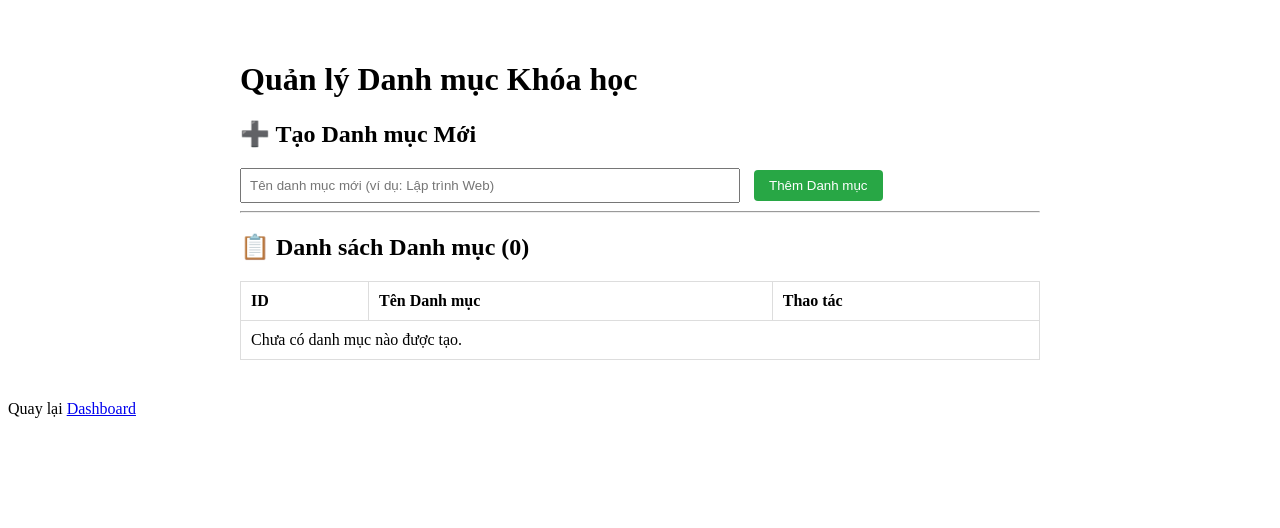
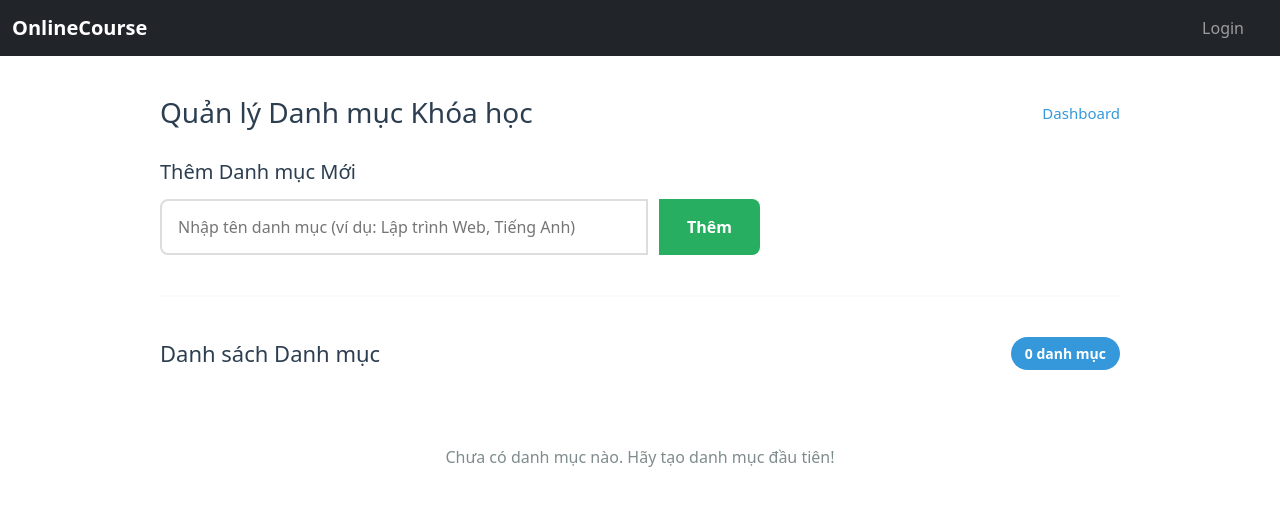
Before and after one commit to NDKha-DEV/CNWeb_BTTH02, a PHP site: the page made by onlinecourse/views/admin/categories/list.php in a window 1280 px wide. Shown: the top 528 px of the page. Run offline with PHP 8.4, Linux system fonts and the light colour scheme; the template is opened without the code that fills it, so the values that code supplies are empty; some libraries are stand-ins or nearby versions.

Commit message:
ui(admin-categories): better ui

```diff
--- /dev/null
+++ b/onlinecourse/assets/css/admin-categories-list.css
@@ -0,0 +1,216 @@
+/* =============================================
+   Admin - Danh sách Danh mục (list.php)
+   ============================================= */
+
+.category-container {
+    max-width: 1000px;
+    margin: 40px auto;
+    padding: 0 20px;
+}
+
+.page-header {
+    display: flex;
+    justify-content: space-between;
+    align-items: center;
+    margin-bottom: 30px;
+    flex-wrap: wrap;
+    gap: 15px;
+}
+
+.page-header h1 {
+    margin: 0;
+    color: #2c3e50;
+    font-size: 28px;
+}
+
+.back-dashboard {
+    color: #3498db;
+    text-decoration: none;
+    font-weight: 500;
+    font-size: 15px;
+}
+
+.back-dashboard:hover {
+    text-decoration: underline;
+}
+
+/* Alert Messages */
+.alert {
+    padding: 16px 20px;
+    border-radius: 10px;
+    margin-bottom: 25px;
+    font-weight: 500;
+    box-shadow: 0 4px 12px rgba(0,0,0,0.08);
+}
+
+.alert-success {
+    background: #d4edda;
+    color: #155724;
+    border: 1px solid #c3e6cb;
+}
+
+.alert-error {
+    background: #f8d7da;
+    color: #721c24;
+    border: 1px solid #f5c6cb;
+}
+
+/* Tạo danh mục mới */
+.create-section h2 {
+    font-size: 20px;
+    color: #2c3e50;
+    margin: 0 0 15px 0;
+}
+
+.create-form .input-group {
+    display: flex;
+    gap: 12px;
+    max-width: 600px;
+}
+
+.create-form input[type="text"] {
+    flex: 1;
+    padding: 14px 16px;
+    font-size: 16px;
+    border: 2px solid #ddd;
+    border-radius: 8px;
+    transition: all 0.3s;
+}
+
+.create-form input:focus {
+    outline: none;
+    border-color: #3498db;
+    box-shadow: 0 0 0 4px rgba(52,152,219,0.15);
+}
+
+.btn-create {
+    padding: 14px 28px;
+    background: #27ae60;
+    color: white;
+    border: none;
+    border-radius: 8px;
+    font-weight: 600;
+    cursor: pointer;
+    transition: all 0.3s;
+}
+
+.btn-create:hover {
+    background: #219a52;
+    transform: translateY(-2px);
+}
+
+/* Bảng */
+.table-header {
+    display: flex;
+    justify-content: space-between;
+    align-items: center;
+    margin: 30px 0 15px;
+    flex-wrap: wrap;
+    gap: 10px;
+}
+
+.table-header h2 {
+    margin: 0;
+    color: #2c3e50;
+    font-size: 22px;
+}
+
+.count-badge {
+    background: #3498db;
+    color: white;
+    padding: 6px 14px;
+    border-radius: 20px;
+    font-size: 14px;
+    font-weight: 600;
+}
+
+.table-responsive {
+    overflow-x: auto;
+    border-radius: 10px;
+    box-shadow: 0 4px 20px rgba(0,0,0,0.08);
+}
+
+.category-table {
+    width: 100%;
+    border-collapse: collapse;
+    background: white;
+    font-size: 15px;
+}
+
+.category-table th {
+    background: #34495e;
+    color: white;
+    padding: 16px 12px;
+    text-align: left;
+}
+
+.category-table td {
+    padding: 16px 12px;
+    border-bottom: 1px solid #eee;
+}
+
+.category-table tr:hover {
+    background: #f8f9fa;
+}
+
+.actions {
+    white-space: nowrap;
+}
+
+.btn-edit, .btn-delete {
+    padding: 8px 14px;
+    text-decoration: none;
+    border-radius: 6px;
+    font-size: 14px;
+    font-weight: 600;
+    margin-right: 8px;
+    display: inline-block;
+    transition: all 0.2s;
+}
+
+.btn-edit {
+    background: #3498db;
+    color: white;
+}
+
+.btn-edit:hover {
+    background: #2980b9;
+}
+
+.btn-delete {
+    background: #e74c3c;
+    color: white;
+    border: none;
+    cursor: pointer;
+}
+
+.btn-delete:hover {
+    background: #c0392b;
+}
+
+.empty-state {
+    text-align: center;
+    padding: 60px 20px;
+    color: #7f8c8d;
+    font-size: 16px;
+}
+
+.divider {
+    border: none;
+    border-top: 2px solid #eee;
+    margin: 40px 0;
+}
+
+/* Responsive */
+@media (max-width: 768px) {
+    .create-form .input-group {
+        flex-direction: column;
+    }
+    .btn-create {
+        width: 100%;
+    }
+    .page-header {
+        flex-direction: column;
+        text-align: center;
+    }
+}
--- a/onlinecourse/views/admin/categories/list.php
+++ b/onlinecourse/views/admin/categories/list.php
@@ -1,98 +1,121 @@
 <?php
 // views/admin/categories/list.php
 
-// Giả định: Bạn đã có biến $categories từ AdminController::manageCategories()
 if (!isset($categories)) {
     $categories = [];
 }
 
 $page_title = "Quản lý Danh mục Khóa học";
-// require 'views/layouts/header.php';
+$css_files = ['admin-categories-list.css']; // CSS mới đẹp hơn
+include './views/layouts/header.php';
 ?>
 
-<!DOCTYPE html>
-<html lang="vi">
-<head>
-    <meta charset="UTF-8">
-    <title><?= $page_title ?></title>
-    <style>
-        .category-container { max-width: 800px; margin: 20px auto; padding: 20px; }
-        .category-table { width: 100%; border-collapse: collapse; margin-top: 20px; }
-        .category-table th, .category-table td { border: 1px solid #ddd; padding: 10px; text-align: left; }
-        .form-create input[type="text"] { width: 60%; padding: 8px; margin-right: 10px; }
-        .form-create button { padding: 8px 15px; background: #28a745; color: white; border: none; border-radius: 4px; cursor: pointer; }
-        .action-button { padding: 5px 10px; border: none; border-radius: 4px; cursor: pointer; margin-right: 5px; }
-        .edit-btn { background: #007bff; color: white; }
-        .delete-btn { background: #dc3545; color: white; }
-    </style>
-</head>
-<body>
+<div class="category-container">
+    <div class="page-header">
+        <h1><?= $page_title ?></h1>
+        <a href="<?= BASE_URL ?>admin/dashboard" class="back-dashboard">
+            Dashboard
+        </a>
+    </div>
 
-    <div class="category-container">
-        <h1><?= $page_title ?></h1>
+    <!-- Flash Messages (thành công / lỗi) -->
+    <?php if (isset($_GET['success'])): ?>
+        <div class="alert alert-success">
+            <?php
+            $messages = [
+                'created' => 'Tạo danh mục thành công!',
+                'updated' => 'Cập nhật danh mục thành công!',
+                'deleted' => 'Xóa danh mục thành công!'
+            ];
+            echo $messages[$_GET['success']] ?? 'Thao tác thành công!';
+            ?>
+        </div>
+    <?php endif; ?>
 
+    <?php if (isset($_GET['error'])): ?>
+        <div class="alert alert-error">
             <?php
-        // Hiển thị thông báo (nếu có)
-        if (isset($_GET['success'])) {
-            $msg = '';
-            if ($_GET['success'] === 'created') $msg = "Tạo danh mục thành công!";
-            if ($_GET['success'] === 'updated') $msg = "Cập nhật danh mục thành công!";
-            if ($_GET['success'] === 'deleted') $msg = "Xóa danh mục thành công!";
-            if ($msg) echo "<p style='color: green; font-weight: bold;'>{$msg}</p>";
-        }
-        if (isset($_GET['error'])) {
-            $err = '';
-            if ($_GET['error'] === 'delete_failed') $err = "Xóa thất bại! Có khóa học đang sử dụng danh mục này.";
-            if ($_GET['error'] === 'update_failed') $err = "Cập nhật thất bại.";
-            if ($err) echo "<p style='color: red; font-weight: bold;'>Lỗi: {$err}</p>";
-        }
+            $errors = [
+                'delete_failed' => 'Xóa thất bại! Có khóa học đang sử dụng danh mục này.',
+                'update_failed' => 'Cập nhật thất bại. Vui lòng thử lại.',
+                'not_found'     => 'Danh mục không tồn tại.'
+            ];
+            echo $errors[$_GET['error']] ?? 'Đã xảy ra lỗi.';
             ?>
+        </div>
+    <?php endif; ?>
 
-        <h2>➕ Tạo Danh mục Mới</h2>
-        <form method="POST" action="<?= BASE_URL ?>admin/categories" class="form-create">
-            <input type="text" name="name" placeholder="Tên danh mục mới (ví dụ: Lập trình Web)" required>
-            <button type="submit">Thêm Danh mục</button>
+    <!-- Form tạo danh mục mới -->
+    <div class="create-section">
+        <h2>Thêm Danh mục Mới</h2>
+        <form method="POST" action="<?= BASE_URL ?>admin/categories" class="create-form">
+            <div class="input-group">
+                <input
+                    type="text"
+                    name="name"
+                    placeholder="Nhập tên danh mục (ví dụ: Lập trình Web, Tiếng Anh)"
+                    required
+                    autocomplete="off"
+                >
+                <button type="submit" class="btn-create">
+                    Thêm
+                </button>
+            </div>
         </form>
+    </div>
 
-        <hr>
+    <hr class="divider">
 
-        <h2>📋 Danh sách Danh mục (<?= count($categories) ?>)</h2>
+    <!-- Bảng danh sách danh mục -->
+    <div class="table-section">
+        <div class="table-header">
+            <h2>Danh sách Danh mục</h2>
+            <span class="count-badge"><?= count($categories) ?> danh mục</span>
+        </div>
+
+        <?php if (!empty($categories)): ?>
+            <div class="table-responsive">
                 <table class="category-table">
                     <thead>
                         <tr>
-                    <th>ID</th>
-                    <th>Tên Danh mục</th>
-                    <th>Thao tác</th>
+                            <th width="10%">ID</th>
+                            <th width="65%">Tên Danh mục</th>
+                            <th width="25%">Thao tác</th>
                         </tr>
                     </thead>
                     <tbody>
-                <?php if (!empty($categories)): ?>
                         <?php foreach ($categories as $category): ?>
                             <tr>
-                            <td><?= htmlspecialchars($category['id']) ?></td>
+                                <td><strong>#<?= htmlspecialchars($category['id']) ?></strong></td>
                                 <td><?= htmlspecialchars($category['name']) ?></td>
-                            <td>
-                                <a href="<?= BASE_URL ?>admin/categories/edit?id=<?= $category['id'] ?>" class="action-button edit-btn">Sửa</a>
+                                <td class="actions">
+                                    <a href="<?= BASE_URL ?>admin/categories/edit?id=<?= $category['id'] ?>"
+                                       class="btn-edit" title="Chỉnh sửa">
+                                        Sửa
+                                    </a>
 
-                                <!-- <form method="POST" action="<?= BASE_URL ?>admin/categories/delete" style="display:inline;" onsubmit="return confirm('Bạn có chắc chắn muốn XÓA danh mục này? Thao tác này có thể bị lỗi nếu danh mục đang được sử dụng.');">
-                                    <input type="hidden" name="id" value="<?= htmlspecialchars($category['id']) ?>">
-                                    <button type="submit" class="action-button delete-btn">Xóa</button>
+                                    <!-- Nút XÓA (bật lại khi cần) -->
+                                    <!-- <form method="POST"
+                                          action="<?= BASE_URL ?>admin/categories/delete"
+                                          style="display:inline;"
+                                          onsubmit="return confirm('Bạn có CHẮC muốn xóa danh mục «<?= htmlspecialchars($category['name']) ?>»?\n\n⚠️ Nếu có khóa học đang dùng danh mục này, sẽ bị lỗi!');">
+                                        <input type="hidden" name="id" value="<?= $category['id'] ?>">
+                                        <button type="submit" class="btn-delete" title="Xóa danh mục">
+                                            Xóa
+                                        </button>
                                     </form> -->
                                 </td>
                             </tr>
                         <?php endforeach; ?>
-                <?php else: ?>
-                    <tr>
-                        <td colspan="3">Chưa có danh mục nào được tạo.</td>
-                    </tr>
-                <?php endif; ?>
                     </tbody>
                 </table>
             </div>
-    <p>Quay lại <a href="<?= BASE_URL ?>admin/dashboard">Dashboard</a></p>
-</body>
-</html>
+        <?php else: ?>
+            <p class="empty-state">
+                Chưa có danh mục nào. Hãy tạo danh mục đầu tiên!
+            </p>
+        <?php endif; ?>
+    </div>
+</div>
 
-<?php
-// require 'views/layouts/footer.php';
-?>
+<?php include './views/layouts/footer.php'; ?>
```
Also changed, not shown: onlinecourse/assets/css/admin-categories-edit.css (added, +194 -0 lines), onlinecourse/views/admin/categories/edit.php (+40 -33 lines). Lines whose indentation alone changed are shown as unchanged.
